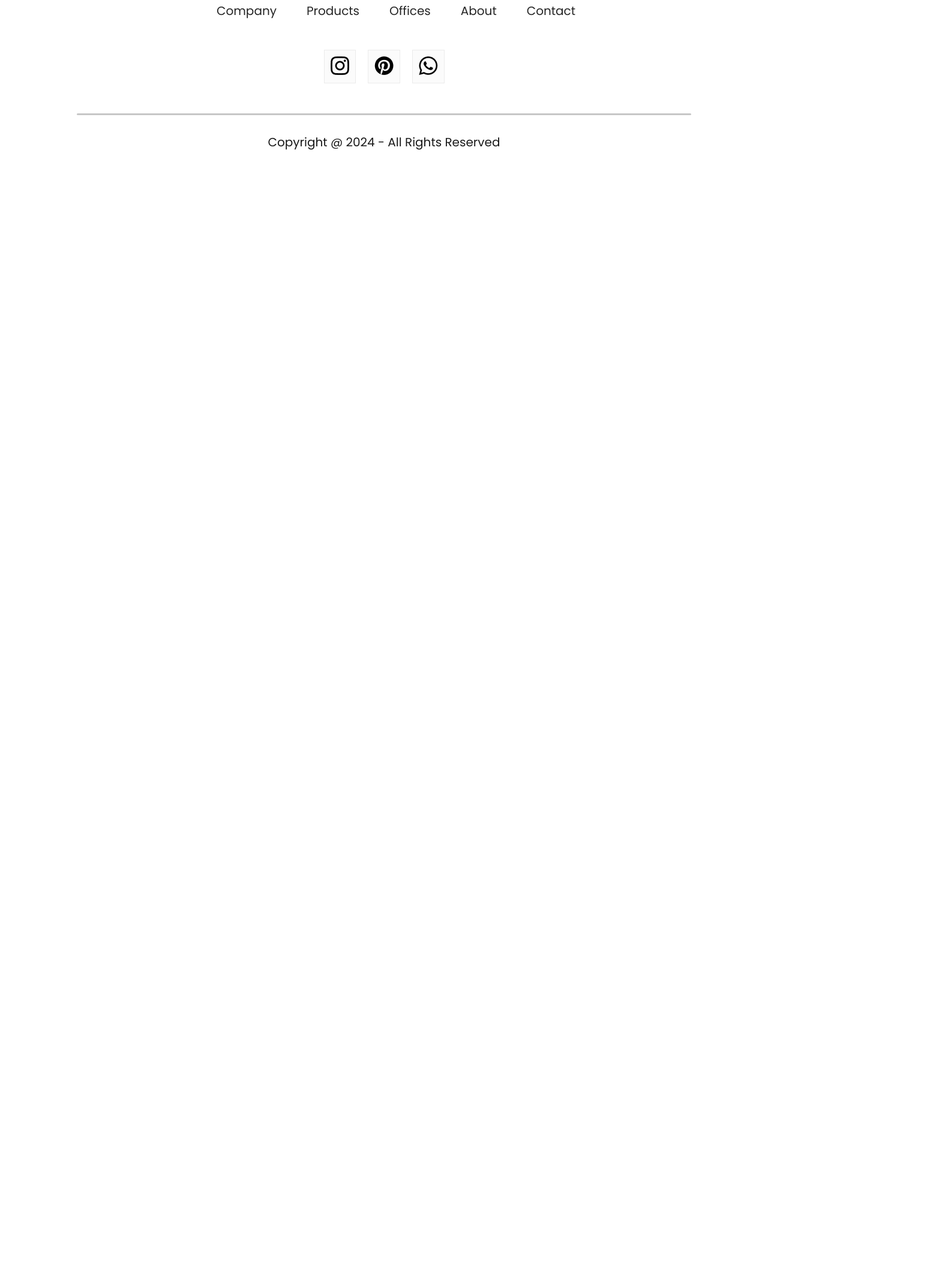
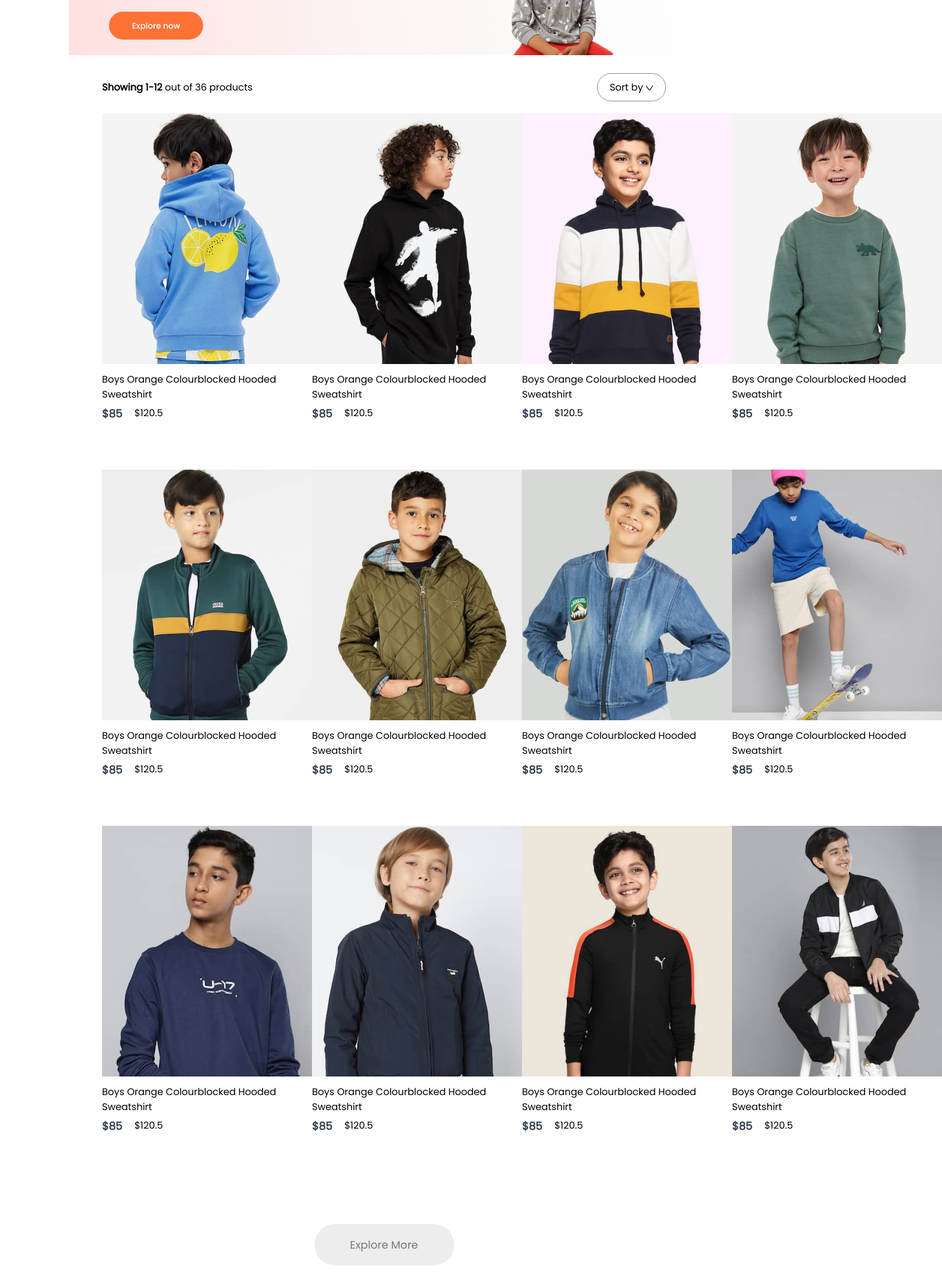
Before and after one commit to KevinRichard1/E-Commerce, a React (Create React App) app in the folder frontend/: page /kids in a window 1280 px wide. Shown: the part 260-2406 px from the top of the page at 60% size, 1570 px wide, since content can reach past the window. Before the commit the page ends 800 px from the top, so only its background shows below. Built offline with nearby package versions, Linux system fonts and the light colour scheme.

Commit message:
Updated ShopCategory to display the correct items

```diff
--- a/frontend/src/App.js
+++ b/frontend/src/App.js
@@ -7,6 +7,9 @@ import Product from './Pages/Product';
 import Cart from './Pages/Cart';
 import LoginSignup from './Pages/LoginSignup';
 import Footer from './Components/Footer/Footer';
+import men_banner from './Components/Assets/banner_mens.png';
+import women_banner from './Components/Assets/banner_women.png';
+import kids_banner from './Components/Assets/banner_kids.png';
 
 function App() {
   return (
@@ -15,9 +18,9 @@ function App() {
       <Navbar/>
       <Routes>
         <Route path ='/' element={<Shop/>}/>
-        <Route path ='/mens' element={<ShopCategory category="men"/>}/>
-        <Route path ='/womens' element={<ShopCategory category="women"/>}/>
-        <Route path ='/kids' element={<ShopCategory category="kid"/>}/>
+        <Route path ='/mens' element={<ShopCategory banner={men_banner} category="men"/>}/>
+        <Route path ='/womens' element={<ShopCategory banner={women_banner} category="women"/>}/>
+        <Route path ='/kids' element={<ShopCategory banner={kids_banner} category="kid"/>}/>
         <Route path="/product" element = {<Product/>}>
           <Route path = ':productID' element={<Product/>}/>
         </Route>
--- /dev/null
+++ b/frontend/src/Context/ShopContext.jsx
@@ -0,0 +1,17 @@
+import React, { createContext } from "react";
+import all_product from "../Components/Assets/all_product"
+
+export const ShopContext = createContext(null);
+
+const ShopContextProvider = (props)=>{
+
+    const contextValue = {all_product};
+
+    return (
+        <ShopContext.Provider value={contextValue}>
+            {props.children}
+        </ShopContext.Provider>
+    )
+}
+
+export default ShopContextProvider;
--- /dev/null
+++ b/frontend/src/Pages/CSS/ShopCategory.css
@@ -0,0 +1,43 @@
+.shopcategory-banner{
+    display: block;
+    margin: 30px auto;
+    width: 82%;
+}
+
+.shopcategory-indexSort{
+    display: flex;
+    margin: 0px 170px;
+    justify-content: space-between;
+    align-items: center;
+}
+
+.shopcategory-sort{
+    padding: 10px 20px;
+    border-radius: 40px;
+    border: 1px solid #888;
+}
+
+.shopcategory-indexSort p span{
+    font-weight: 600;
+}
+
+.shopcategory-products{
+    margin: 20px 170px;
+    display: grid;
+    grid-template-columns: 1fr 1fr 1fr 1fr;
+    row-gap: 80px;
+}
+
+.shopcategory-loadmore{
+    display: flex;
+    justify-content: center;
+    align-items: center;
+    margin: 150px auto;
+    width: 233px;
+    height: 69px;
+    border-radius: 75px;
+    background: #ededed;
+    color: #787878;
+    font-size: 18px;
+    font-weight: 500;
+}
--- a/frontend/src/Pages/ShopCategory.jsx
+++ b/frontend/src/Pages/ShopCategory.jsx
@@ -1,8 +1,36 @@
-import React from 'react'
+import React, { useContext } from 'react'
+import './CSS/ShopCategory.css'
+import { ShopContext } from '../Context/ShopContext'
+import dropdown_icon from '../Components/Assets/dropdown_icon.png'
+import Item from '../Components/Item/Item'
 
-const ShopCategory = () => {
+const ShopCategory = (props) => {
+  const {all_product} = useContext(ShopContext)
   return (
-    <div>ShopCategory</div>
+    <div className='shop-category'>
+      <img className='shopcategory-banner' src={props.banner} alt="" />
+      <div className="shopcategory-indexSort">
+        <p>
+          <span>Showing 1-12</span> out of 36 products
+        </p>
+          <div className="shopcategory-sort">
+            Sort by <img src={dropdown_icon} alt="" />
+          </div>
+        </div>
+        <div className="shopcategory-products">
+          {all_product.map((item, i)=>{
+            if (props.category===item.category){
+              return <Item  key={i} id={item.id} name={item.name} image={item.image} new_price={item.new_price} old_price={item.old_price}/>
+            }
+            else {
+              return null;
+            }
+          })}
+        </div>
+        <div className="shopcategory-loadmore">
+          Explore More
+        </div>
+    </div>
   )
 }
 
--- a/frontend/src/index.js
+++ b/frontend/src/index.js
@@ -3,12 +3,13 @@ import ReactDOM from 'react-dom/client';
 import './index.css';
 import App from './App';
 import reportWebVitals from './reportWebVitals';
+import ShopContextProvider from './Context/ShopContext';
 
 const root = ReactDOM.createRoot(document.getElementById('root'));
 root.render(
-  <React.StrictMode>
+  <ShopContextProvider>
     <App />
-  </React.StrictMode>
+  </ShopContextProvider>
 );
 
 // If you want to start measuring performance in your app, pass a function
```
